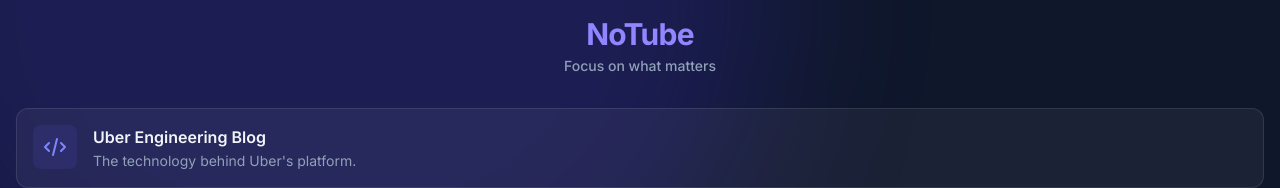
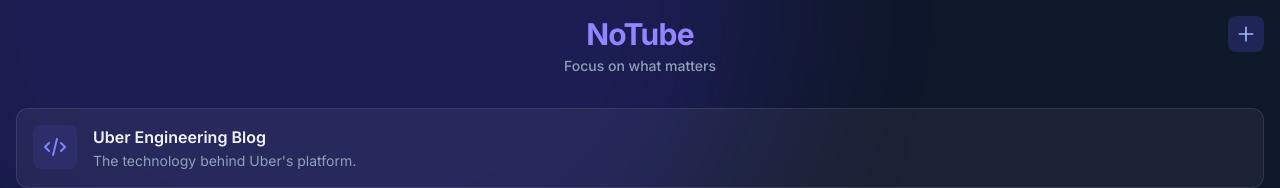
Before and after one commit to rooshimadethis/notube, a React (Vite) app in the folder app/: page / in a window 1280 px wide. Shown: the top 188 px of the page. Built offline with nearby package versions, Linux system fonts and the light colour scheme.

Commit message:
add blogs

```diff
--- a/app/src/App.jsx
+++ b/app/src/App.jsx
@@ -2,8 +2,18 @@ import { useState, useEffect } from 'react';
 
 function App() {
   const [alternatives, setAlternatives] = useState([]);
+  const [userAlternatives, setUserAlternatives] = useState([]);
 
   useEffect(() => {
+    // Load user alternatives
+    if (typeof chrome !== 'undefined' && chrome.storage && chrome.storage.local) {
+      chrome.storage.local.get(['userAlternatives'], (result) => {
+        if (result.userAlternatives) {
+          setUserAlternatives(result.userAlternatives);
+        }
+      });
+    }
+
     fetch('alternatives.json')
       .then(response => response.json())
       .then(data => {
@@ -18,6 +28,12 @@ function App() {
 
   const getIcon = (category) => {
     switch (category) {
+      case 'custom':
+        return (
+          <svg className="w-6 h-6 text-yellow-400 group-hover:text-yellow-300 transition-colors" fill="none" viewBox="0 0 24 24" stroke="currentColor">
+            <path strokeLinecap="round" strokeLinejoin="round" strokeWidth="2" d="M14.828 14.828a4 4 0 01-5.656 0M9 10h.01M15 10h.01M21 12a9 9 0 11-18 0 9 9 0 0118 0z" />
+          </svg>
+        );
       case 'photography':
         return (
           <svg className="w-6 h-6 text-indigo-400 group-hover:text-indigo-300 transition-colors" fill="none" viewBox="0 0 24 24" stroke="currentColor">
@@ -41,6 +57,31 @@ function App() {
     }
   };
 
+  const handleAddCurrentSite = () => {
+    const params = new URLSearchParams(window.location.search);
+    const currentUrl = params.get('currentUrl');
+    const currentTitle = params.get('currentTitle');
+
+    if (currentUrl && currentTitle) {
+      // Check if already exists
+      if (userAlternatives.some(alt => alt.url === currentUrl)) return;
+
+      const newAlt = {
+        title: currentTitle,
+        url: currentUrl,
+        description: 'Added by user',
+        category: 'custom'
+      };
+
+      const updatedUserAlternatives = [newAlt, ...userAlternatives];
+      setUserAlternatives(updatedUserAlternatives);
+
+      if (typeof chrome !== 'undefined' && chrome.storage && chrome.storage.local) {
+        chrome.storage.local.set({ userAlternatives: updatedUserAlternatives });
+      }
+    }
+  };
+
   return (
     <div className="w-full h-full bg-slate-900 text-slate-50 p-4 relative overflow-hidden font-sans selection:bg-indigo-500/30">
       {/* Background Gradients */}
@@ -51,7 +92,16 @@ function App() {
 
       <div className="relative z-10 flex flex-col h-full">
         {/* Header */}
-        <header className="mb-8 text-center">
+        <header className="mb-8 text-center relative">
+          <button
+            onClick={handleAddCurrentSite}
+            className="absolute right-0 top-0 p-2 bg-indigo-500/20 hover:bg-indigo-500/30 text-indigo-300 rounded-lg transition-colors"
+            title="Add current site"
+          >
+            <svg className="w-5 h-5" fill="none" viewBox="0 0 24 24" stroke="currentColor">
+              <path strokeLinecap="round" strokeLinejoin="round" strokeWidth="2" d="M12 4v16m8-8H4" />
+            </svg>
+          </button>
           <h1 className="text-3xl font-bold bg-clip-text text-transparent bg-gradient-to-r from-indigo-400 to-violet-400 tracking-tight">
             NoTube
           </h1>
@@ -60,7 +110,7 @@ function App() {
 
         {/* List */}
         <div className="flex-1 overflow-y-auto space-y-4 pb-6 scrollbar-hide">
-          {alternatives.map((alt, index) => (
+          {[...userAlternatives, ...alternatives].map((alt, index) => (
             <a
               key={alt.title}
               href={alt.url}
```
Also changed, not shown: 2 other files (tests, documents, lock files or other folders).
